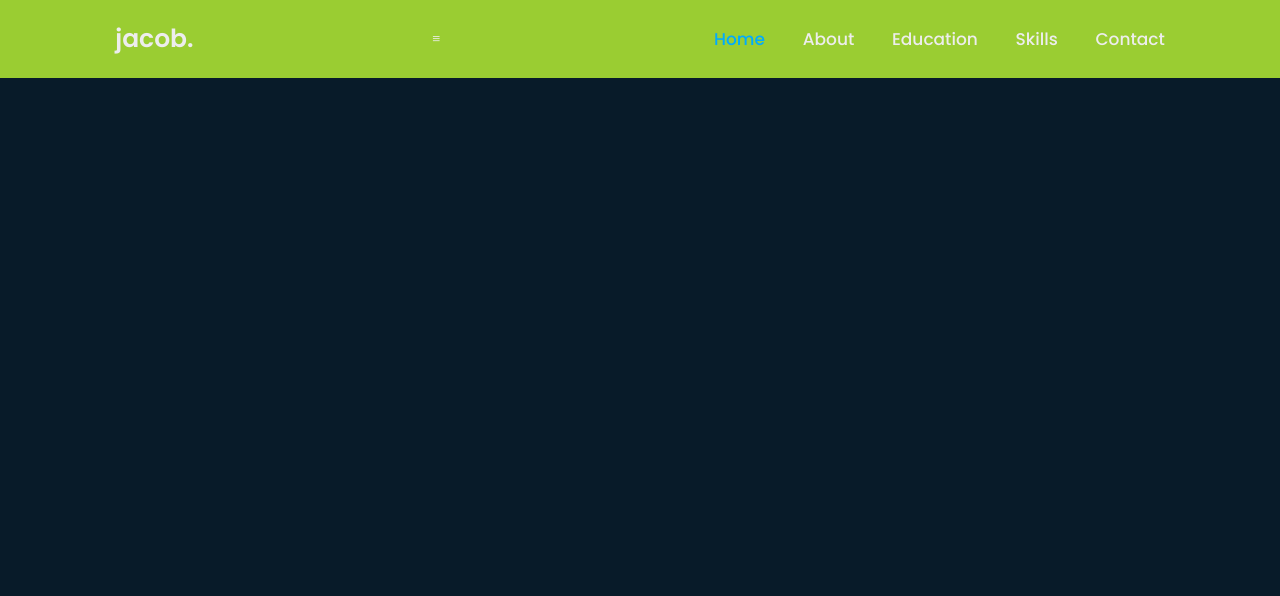
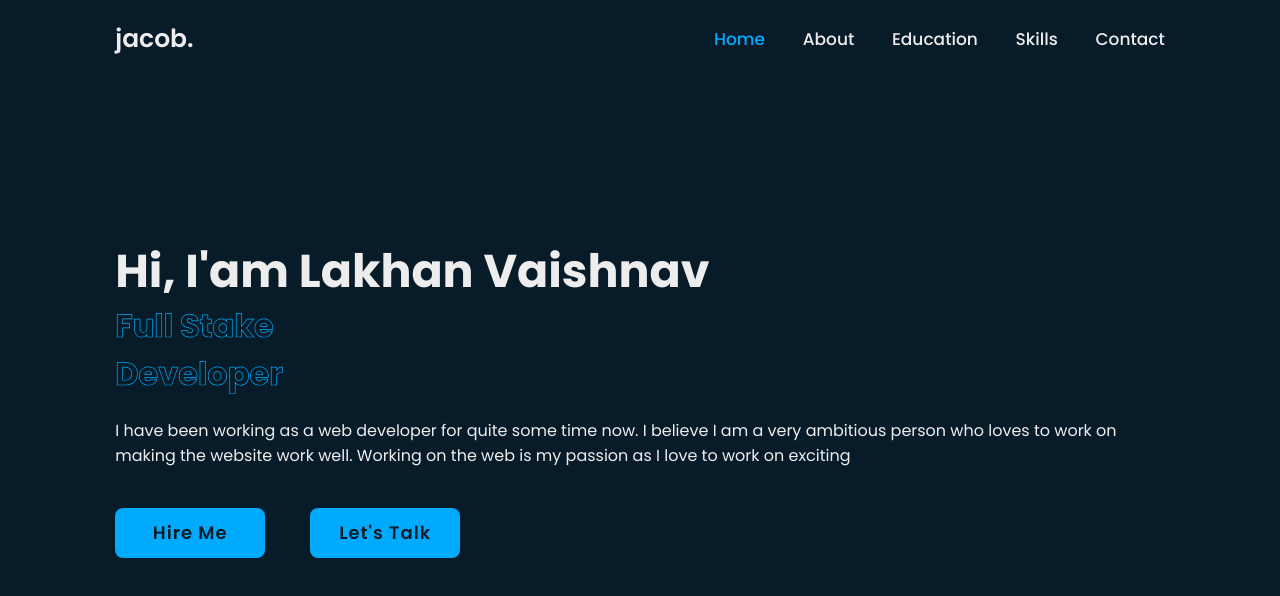
Before and after one commit to lakhanva/portfolio, a plain HTML site: page index.html in a window 1280 px wide. Drawn offline with nearby package versions, Linux system fonts and the light colour scheme.

Commit message:
ui changes

```diff
--- a/index.html
+++ b/index.html
@@ -25,5 +25,23 @@
     </nav>
 
    </header>
+   <!-- home section design -->
+<section class="home" id="home">
+    <div class="home-content">
+        <h1>Hi, I'am <span>Lakhan Vaishnav </span></h1>
+        <div class="taxt-animate">
+            <h3>Full Stake Developer</h3>
+
+        </div>
+        <p>
+            I have been working as a web developer for quite some time now. I believe I am a very ambitious person who loves to work on making the website work well. Working on the web is my passion as I love to work on exciting
+        </p>
+        <div class="btn-box">
+            <a href="#" class="btn">Hire Me</a>
+            <a href="#" class="btn">Let's Talk</a>
+        </div>
+    </div>
+</section>
+
 </body>
 </html>
--- a/style.css
+++ b/style.css
@@ -30,7 +30,7 @@ body{
     left: 0;
     width: 100%;
     padding: 2rem 9%;
-    background: yellowgreen;
+    background: transparent;
     display: flex;
     justify-content: space-between;
     align-items: center;
@@ -56,3 +56,73 @@ body{
 .navbar a.active{
     color: var(--main-color);
 }
+#menu-icon{
+    font-size: 3.6rem;
+    color: var(--text-color);
+    cursor: pointer;
+    display: none;
+}
+section{
+    min-height: 100vh;
+    padding: 10rem 9% 2rem;
+
+}
+.home{
+    display: flex;
+    align-items: center;
+    padding: 0 9%;
+
+
+}
+.home-content h1 {
+    font-size: 4.6rem;
+    font-weight: 700;
+    line-height: 1.3;
+}
+.home-content .taxt-animate{
+    position: relative;
+    width: 32.8rem;
+
+}
+.home-content .taxt-animate h3 {
+    font-size: 3.2rem;
+    font-weight: 700;
+    color: transparent;
+    -webkit-text-stroke: .7px var(--main-color);
+
+}
+.home-content p {
+    font-size: 1.6rem;
+    margin: 2rem 0 4rem;
+}
+.btn-box {
+    position: relative;
+    display: flex;
+    justify-content: space-between;
+    width: 34.5rem;
+    height: 5rem;
+}
+.btn-box .btn {
+    position: relative;
+    display: inline-flex;
+    justify-content: center;
+    align-items: center;
+    width: 15rem;
+    height: 100%;
+    background: var(--main-color);
+    border: 2rem solid var(--main-color);
+    border-radius: .8rem;
+    font-size: 1.8rem;
+    font-weight: 600;
+    letter-spacing: .1rem;
+    color: var(--bg-color);
+}
+.btn-box .btn::before {
+    content: '';
+    position: absolute;
+    top: 0;
+    left: 0;
+    width: 100%;
+    height: 100%;
+
+}
```
